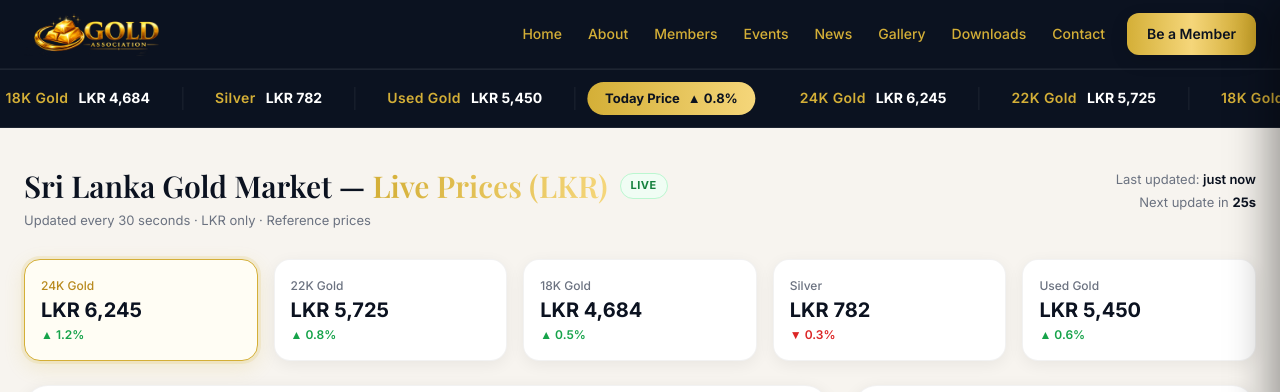
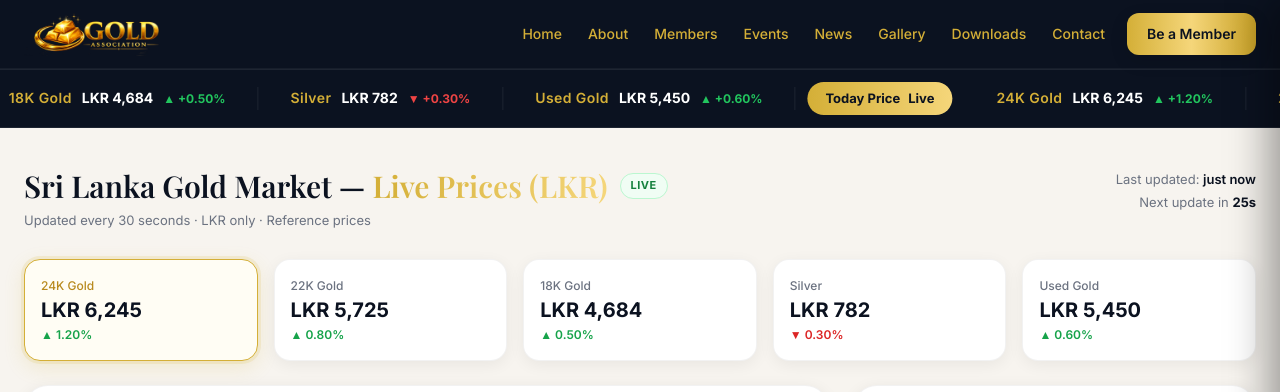
Before and after one commit to AnuNirmani/gold-association, a React (Vite) app: page /chart in a window 1280 px wide. Shown: the top 392 px of the page. Built offline with nearby package versions, Linux system fonts and the light colour scheme; no server answers.

Commit message:
Implement live updates for gold prices and enhance MetalSelector and PriceTicker components

```diff
--- a/src/chart/ChartPage.jsx
+++ b/src/chart/ChartPage.jsx
@@ -6,6 +6,8 @@ import PriceTicker from './PriceTicker/PriceTicker';
 import MetalSelector from './MetalSelector/MetalSelector';
 import PriceChart from './PriceChart/PriceChart';
 import PriceStats from './PriceStats/PriceStats';
+import { metals as fallbackMetals } from './metalData';
+import { fetchChartLiveMetals } from './livePricesApi';
 import './ChartPage.css';
 
 function ChartPage() {
@@ -13,19 +15,41 @@ function ChartPage() {
   const activeMetal = searchParams.get('metal') || '24k';
 
   const [countdown, setCountdown] = useState(30);
+  const [liveMetals, setLiveMetals] = useState(fallbackMetals);
 
   useEffect(() => {
+    let ignore = false;
+
+    const hydratePrices = async () => {
+      const rows = await fetchChartLiveMetals();
+      if (!ignore) {
+        setLiveMetals(rows);
+      }
+    };
+
+    hydratePrices();
     setCountdown(30);
+
     const t = setInterval(() => {
-      setCountdown(s => (s <= 1 ? 30 : s - 1));
+      setCountdown((seconds) => {
+        if (seconds <= 1) {
+          hydratePrices();
+          return 30;
+        }
+        return seconds - 1;
+      });
     }, 1000);
-    return () => clearInterval(t);
-  }, [activeMetal]);
+
+    return () => {
+      ignore = true;
+      clearInterval(t);
+    };
+  }, []);
 
   return (
     <>
       <Navbar />
-      <PriceTicker />
+      <PriceTicker metals={liveMetals} />
       <main className="chart-page">
         <div className="chart-page__header">
           <div>
@@ -46,7 +70,7 @@ function ChartPage() {
           </div>
         </div>
 
-        <MetalSelector activeMetal={activeMetal} />
+        <MetalSelector activeMetal={activeMetal} metals={liveMetals} />
 
         <div className="chart-page__grid">
           <PriceChart metal={activeMetal} />
--- a/src/chart/MetalSelector/MetalSelector.jsx
+++ b/src/chart/MetalSelector/MetalSelector.jsx
@@ -2,12 +2,17 @@ import { useNavigate } from 'react-router-dom';
 import { metals } from '../metalData';
 import './MetalSelector.css';
 
-function MetalSelector({ activeMetal }) {
+function formatPercent(changePercent) {
+  if (changePercent == null) return '0.00';
+  return Math.abs(changePercent).toFixed(2);
+}
+
+function MetalSelector({ activeMetal, metals: sourceMetals = metals }) {
   const navigate = useNavigate();
 
   return (
     <div className="metal-selector">
-      {metals.map(m => (
+      {sourceMetals.map(m => (
         <button
           key={m.id}
           className={`metal-card${activeMetal === m.id ? ' metal-card--active' : ''}`}
@@ -16,7 +21,7 @@ function MetalSelector({ activeMetal }) {
           <span className="metal-card__name">{m.name}</span>
           <span className="metal-card__price">LKR {m.price.toLocaleString()}</span>
           <span className={`metal-card__change ${m.up ? 'up' : 'down'}`}>
-            {m.up ? '▲' : '▼'} {m.change}%
+            {m.up ? '▲' : '▼'} {formatPercent(m.changePercent ?? m.change)}%
           </span>
         </button>
       ))}
--- a/src/chart/PriceTicker/PriceTicker.css
+++ b/src/chart/PriceTicker/PriceTicker.css
@@ -45,6 +45,19 @@
   font-weight: 700;
 }
 
+.ticker__change {
+  font-weight: 700;
+  font-size: 12px;
+}
+
+.ticker__change.up {
+  color: #22c55e;
+}
+
+.ticker__change.down {
+  color: #ef4444;
+}
+
 .ticker__highlight {
   display: inline-flex;
   align-items: center;
--- a/src/chart/PriceTicker/PriceTicker.jsx
+++ b/src/chart/PriceTicker/PriceTicker.jsx
@@ -1,13 +1,19 @@
 import { metals } from '../metalData';
 import './PriceTicker.css';
 
-const tickerItems = [
-  ...metals.map(m => ({ type: 'price', metal: m })),
-  { type: 'highlight', text: 'Today Price', change: '▲ 0.8%' },
-  ...metals.map(m => ({ type: 'price', metal: m })),
-];
+function formatSignedPercent(changePercent) {
+  if (changePercent == null) return '0.00%';
+  const sign = changePercent > 0 ? '+' : changePercent < 0 ? '-' : '';
+  return `${sign}${Math.abs(changePercent).toFixed(2)}%`;
+}
 
-function PriceTicker() {
+function PriceTicker({ metals: sourceMetals = metals }) {
+  const tickerItems = [
+    ...sourceMetals.map((m) => ({ type: 'price', metal: m })),
+    { type: 'highlight', text: 'Today Price', change: 'Live' },
+    ...sourceMetals.map((m) => ({ type: 'price', metal: m })),
+  ];
+
   return (
     <div className="ticker" aria-label="Live price ticker">
       <div className="ticker__track">
@@ -21,6 +27,9 @@ function PriceTicker() {
             <span className="ticker__item" key={i}>
               <span className="ticker__name">{item.metal.name}</span>
               <span className="ticker__price">LKR {item.metal.price.toLocaleString()}</span>
+              <span className={`ticker__change ${item.metal.up ? 'up' : 'down'}`}>
+                {item.metal.up ? '▲' : '▼'} {formatSignedPercent(item.metal.changePercent ?? item.metal.change)}
+              </span>
             </span>
           )
         )}
--- /dev/null
+++ b/src/chart/livePricesApi.js
@@ -0,0 +1,155 @@
+import { metals as fallbackMetals } from './metalData';
+
+const KARAT_ID_BY_METAL = {
+  '24k': 1,
+  '22k': 2,
+  '18k': 3,
+  silver: 4,
+  used: 5,
+};
+
+function parseNumeric(value) {
+  if (typeof value === 'number') return Number.isFinite(value) ? value : null;
+  if (typeof value === 'string') {
+    const parsed = Number.parseFloat(value.replace(/,/g, '').trim());
+    return Number.isFinite(parsed) ? parsed : null;
+  }
+  return null;
+}
+
+function parseLatestRow(payload) {
+  if (!payload || typeof payload !== 'object') {
+    return { price: null, changePercent: null, direction: null };
+  }
+
+  const root = payload.data && typeof payload.data === 'object' ? payload.data : payload;
+  const price = parseNumeric(root.price ?? root.latest_price ?? root.amount ?? root.value);
+  const changePercent = parseNumeric(root.change_percent ?? root.changePercent ?? root.change);
+  const direction = typeof root.direction === 'string' ? root.direction.toLowerCase() : null;
+
+  return { price, changePercent, direction };
+}
+
+function parseTodayRows(payload) {
+  if (!payload) return [];
+
+  const root = payload?.data && typeof payload.data === 'object' ? payload.data : payload;
+  const rows = Array.isArray(root) ? root : [root];
+
+  return rows
+    .map((row) => {
+      const karatId = Number(row?.karat_id);
+      const source = row?.last_price && typeof row.last_price === 'object' ? row.last_price : row;
+
+      const price = parseNumeric(source?.price ?? source?.latest_price ?? source?.amount ?? source?.value);
+      const changePercent = parseNumeric(source?.change_percent ?? source?.changePercent ?? source?.change);
+      const direction = typeof source?.direction === 'string' ? source.direction.toLowerCase() : null;
+
+      return {
+        karatId,
+        price,
+        changePercent,
+        direction,
+      };
+    })
+    .filter((row) => Number.isFinite(row.karatId) && row.karatId > 0);
+}
+
+async function fetchFirstJson(endpoints) {
+  for (const endpoint of endpoints) {
+    try {
+      const res = await fetch(endpoint, {
+        headers: {
+          Accept: 'application/json',
+        },
+      });
+
+      if (!res.ok) continue;
+
+      const contentType = res.headers.get('content-type') || '';
+      if (!contentType.includes('application/json')) continue;
+
+      return await res.json();
+    } catch {
+      // Try next endpoint candidate
+    }
+  }
+
+  return null;
+}
+
+export async function fetchChartLiveMetals() {
+  const baseUrl = import.meta.env.VITE_LARAVEL_API_BASE_URL?.replace(/\/$/, '');
+
+  const todayEndpoints = [
+    '/api/gold-prices/today',
+    ...(baseUrl ? [`${baseUrl}/api/gold-prices/today`, `${baseUrl}/gold-prices/today`] : []),
+    'http://127.0.0.1:8000/api/gold-prices/today',
+    'http://127.0.0.1:8000/gold-prices/today',
+  ];
+
+  const latestEndpointsForKarat = (karatId) => [
+    `/api/gold-prices/latest/${karatId}`,
+    ...(baseUrl ? [`${baseUrl}/api/gold-prices/latest/${karatId}`, `${baseUrl}/gold-prices/latest/${karatId}`] : []),
+    `http://127.0.0.1:8000/api/gold-prices/latest/${karatId}`,
+    `http://127.0.0.1:8000/gold-prices/latest/${karatId}`,
+  ];
+
+    // const todayEndpoints = [
+    //   `/api/gold-prices/today/${API_KARAT_ID}`,
+    //   `/api/gold-prices/today`,
+    //   ...(baseUrl ? [`${baseUrl}/api/gold-prices/today/${API_KARAT_ID}`, `${baseUrl}/api/gold-prices/today`] : []),
+    // ];
+
+    // const latestEndpoints = [
+    //   `/api/gold-prices/latest/${API_KARAT_ID}`,
+    //   ...(baseUrl ? [`${baseUrl}/api/gold-prices/latest/${API_KARAT_ID}`] : []),
+    // ];
+
+  const defaultRows = fallbackMetals.map((metal) => ({
+    ...metal,
+    changePercent: metal.change,
+  }));
+
+  const todayPayload = await fetchFirstJson(todayEndpoints);
+  const todayRows = parseTodayRows(todayPayload);
+
+  const rowByKarat = new Map(todayRows.map((row) => [row.karatId, row]));
+
+  const rows = await Promise.all(
+    defaultRows.map(async (metal) => {
+      const karatId = KARAT_ID_BY_METAL[metal.id];
+      const todayRow = rowByKarat.get(karatId);
+
+      if (todayRow && todayRow.price != null) {
+        const hasDirection = todayRow.direction === 'up' || todayRow.direction === 'down';
+        const up = hasDirection ? todayRow.direction === 'up' : (todayRow.changePercent ?? 0) >= 0;
+
+        return {
+          ...metal,
+          price: todayRow.price,
+          changePercent: todayRow.changePercent,
+          up,
+        };
+      }
+
+      const latestPayload = await fetchFirstJson(latestEndpointsForKarat(karatId));
+      const latestRow = parseLatestRow(latestPayload);
+      if (latestRow.price != null) {
+        const hasDirection = latestRow.direction === 'up' || latestRow.direction === 'down';
+        const up = hasDirection ? latestRow.direction === 'up' : (latestRow.changePercent ?? 0) >= 0;
+
+        return {
+          ...metal,
+          price: latestRow.price,
+          changePercent: latestRow.changePercent,
+          up,
+        };
+      }
+
+      return metal;
+    })
+  );
+
+  return rows;
+}
```
